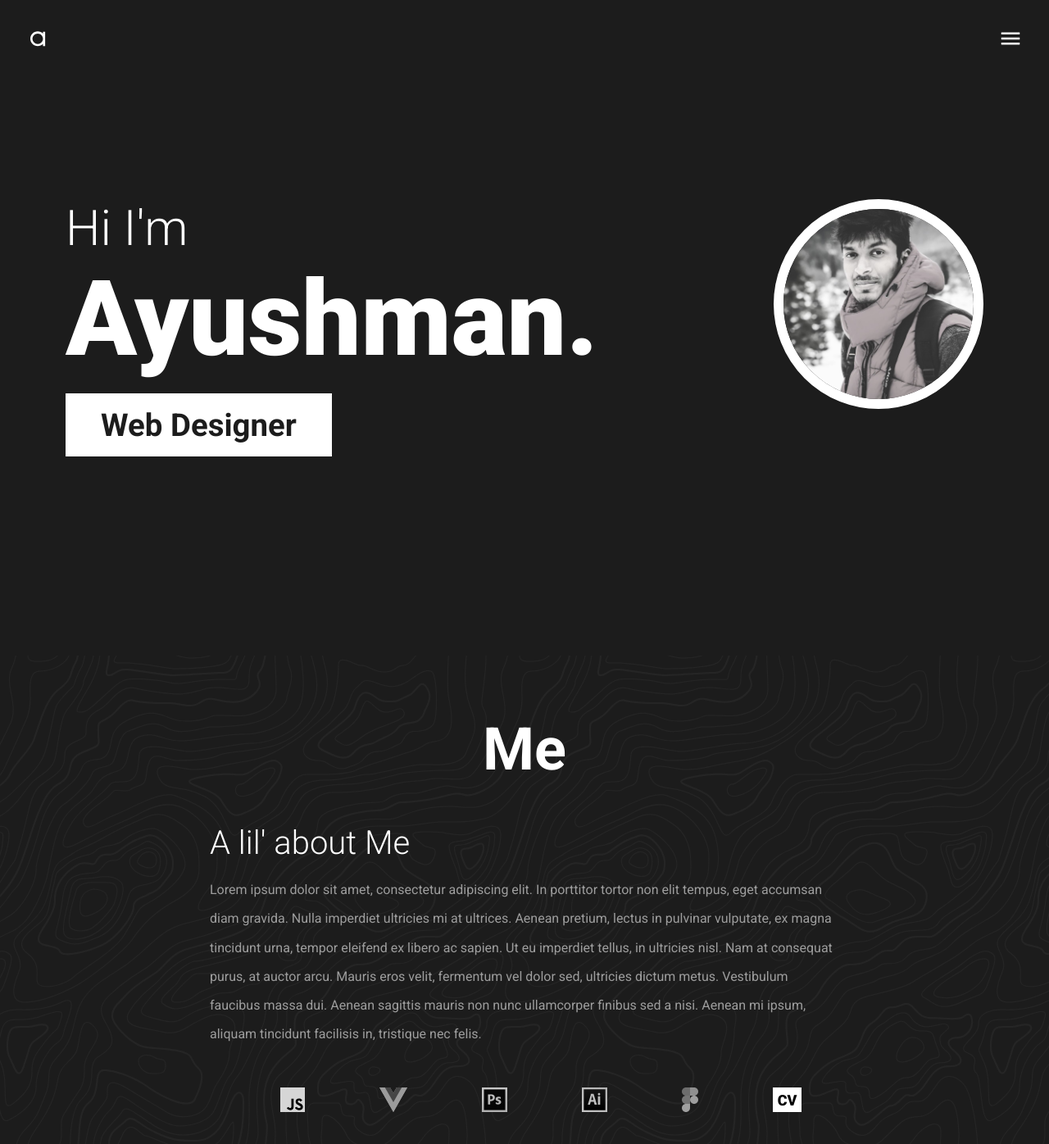
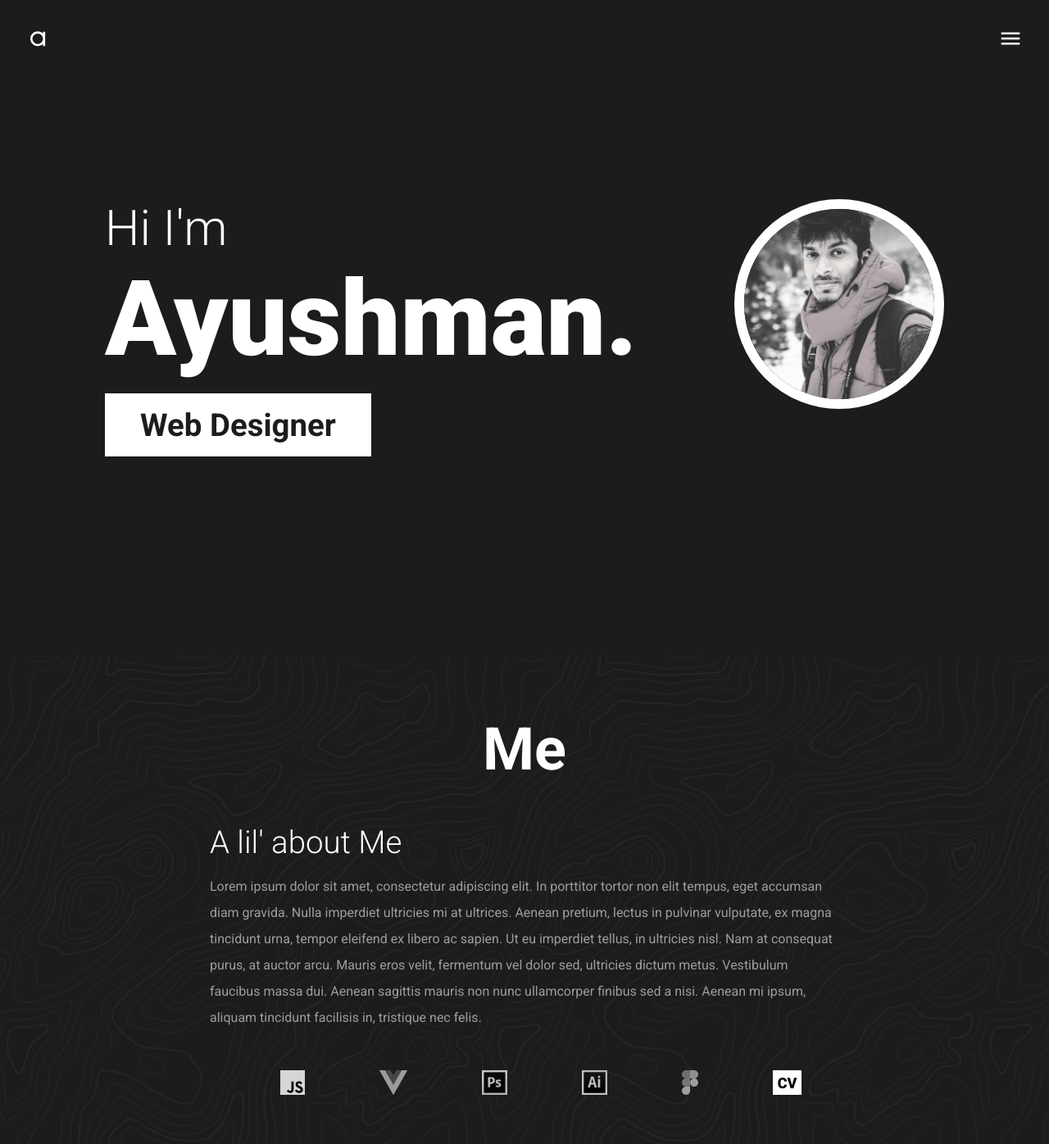
Before and after one commit to ayushman-git/portfolio, a Vue app: page / in a window 1280 px wide. Shown: the top 1396 px of the page at 82% size. Built offline with nearby package versions, Linux system fonts and the light colour scheme.

Commit message:
adjusted margin and paddings

```diff
--- a/src/assets/projectData.js
+++ b/src/assets/projectData.js
@@ -11,6 +11,7 @@ export default [
       image: "https://i.imgur.com/yGycZYW.jpg",
       article:
         "https://medium.com/@Duoro/mitio-weather-simplified-ae8bce8626db",
+      favorite: "Favorite",
     },
   },
   {
@@ -37,6 +38,7 @@ export default [
       image: "https://i.imgur.com/W3oeIpJ.jpg",
       article:
         "https://medium.com/@Duoro/mitio-weather-simplified-ae8bce8626db",
+      favorite: "Favorite",
     },
   },
   {
--- a/src/components/Description.vue
+++ b/src/components/Description.vue
@@ -33,12 +33,12 @@ export default {
 
 <style scoped>
 p {
-  line-height: 2.2;
+  line-height: 2;
   color: #9d9d9d;
 }
 
 h2 {
-  font-size: 40px;
+  font-size: clamp(24px, 3vw, 42px);
   font-weight: 300;
   margin: 0;
 }
--- a/src/components/Hero.vue
+++ b/src/components/Hero.vue
@@ -54,7 +54,6 @@ export default {
       opacity: 0,
       duration: 1,
       ease: "back.out(1.7)",
-      border: 0
     });
   },
   methods: {
@@ -84,7 +83,6 @@ main {
   display: flex;
   flex-flow: row nowrap;
   justify-content: space-between;
-  margin: 5em;
   width: 100%;
 }
 
--- a/src/section/FindMe.vue
+++ b/src/section/FindMe.vue
@@ -37,10 +37,9 @@ h1 {
   text-align: center;
 }
 img {
-  border: 12px solid white;
+  border: clamp(6px, 1vw, 12px) solid white;
   border-radius: 50%;
-  width: 300px;
-  height: 300px;
+  width: clamp(200px, 20vw, 320px);
 }
 .find-me-container {
   width: 80vw;
--- a/src/section/Home.vue
+++ b/src/section/Home.vue
@@ -1,6 +1,6 @@
 <template>
   <div>
-    <Hero />
+    <Hero class="hero" />
   </div>
 </template>
 
@@ -20,4 +20,7 @@ div {
   justify-content: center;
   align-items: center;
 }
+.hero {
+  width: 80vw;
+}
 </style>
--- a/src/section/Me.vue
+++ b/src/section/Me.vue
@@ -9,7 +9,7 @@
 import Description from "../components/Description";
 export default {
   name: "Me",
-  components: { Description }
+  components: { Description },
 };
 </script>
 
--- a/src/section/Work.vue
+++ b/src/section/Work.vue
@@ -56,12 +56,6 @@ export default {
         return pr[Object.keys(pr).toString()].category === this.selectedType;
       });
     }
-  },
-  mounted() {
-    let a = project.filter(pr => {
-      return pr[Object.keys(pr).toString()].category === this.selectedType;
-    });
-    console.log(a);
   }
 };
 </script>
```
Lines whose indentation alone changed are shown as unchanged.
